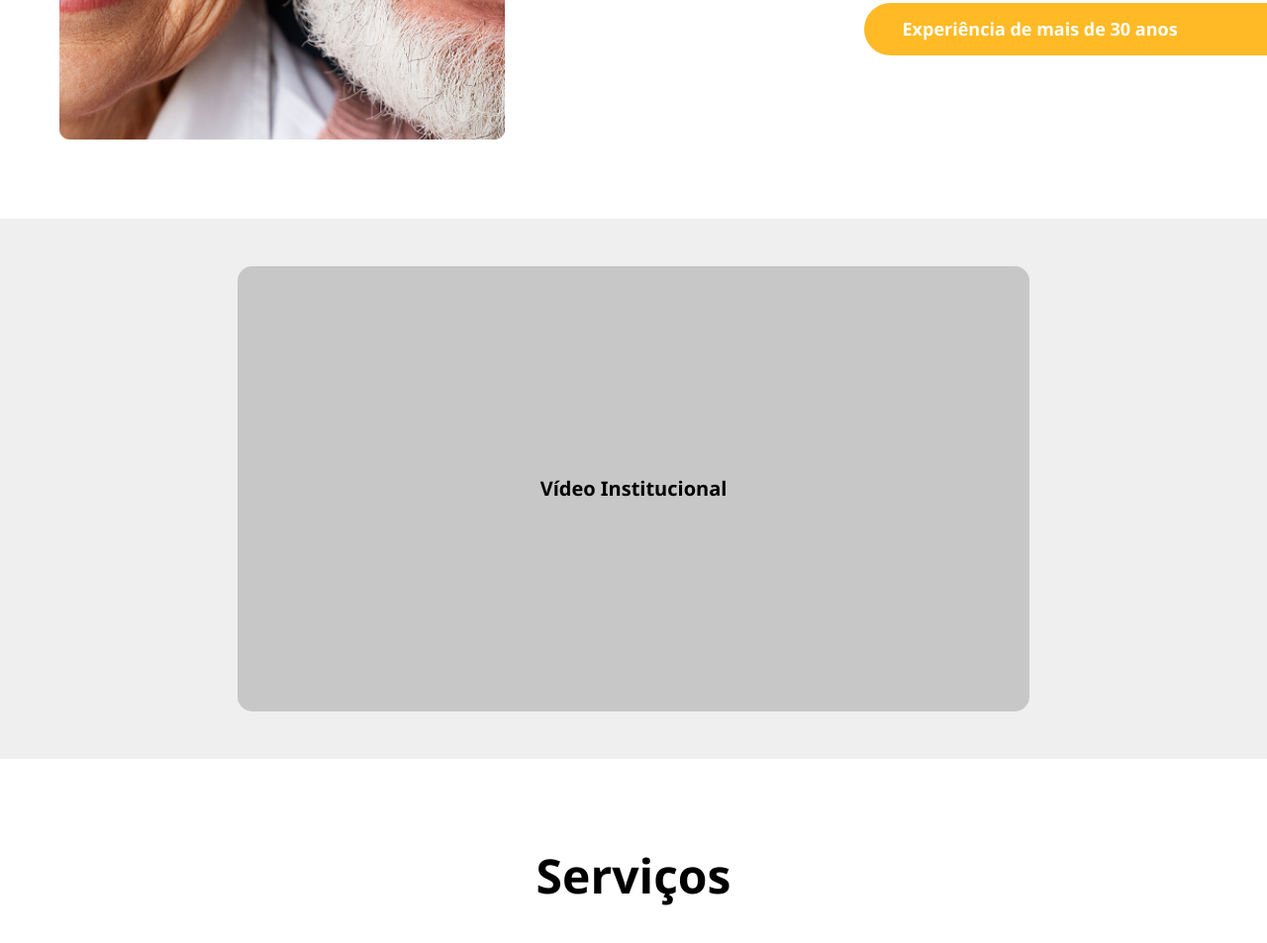
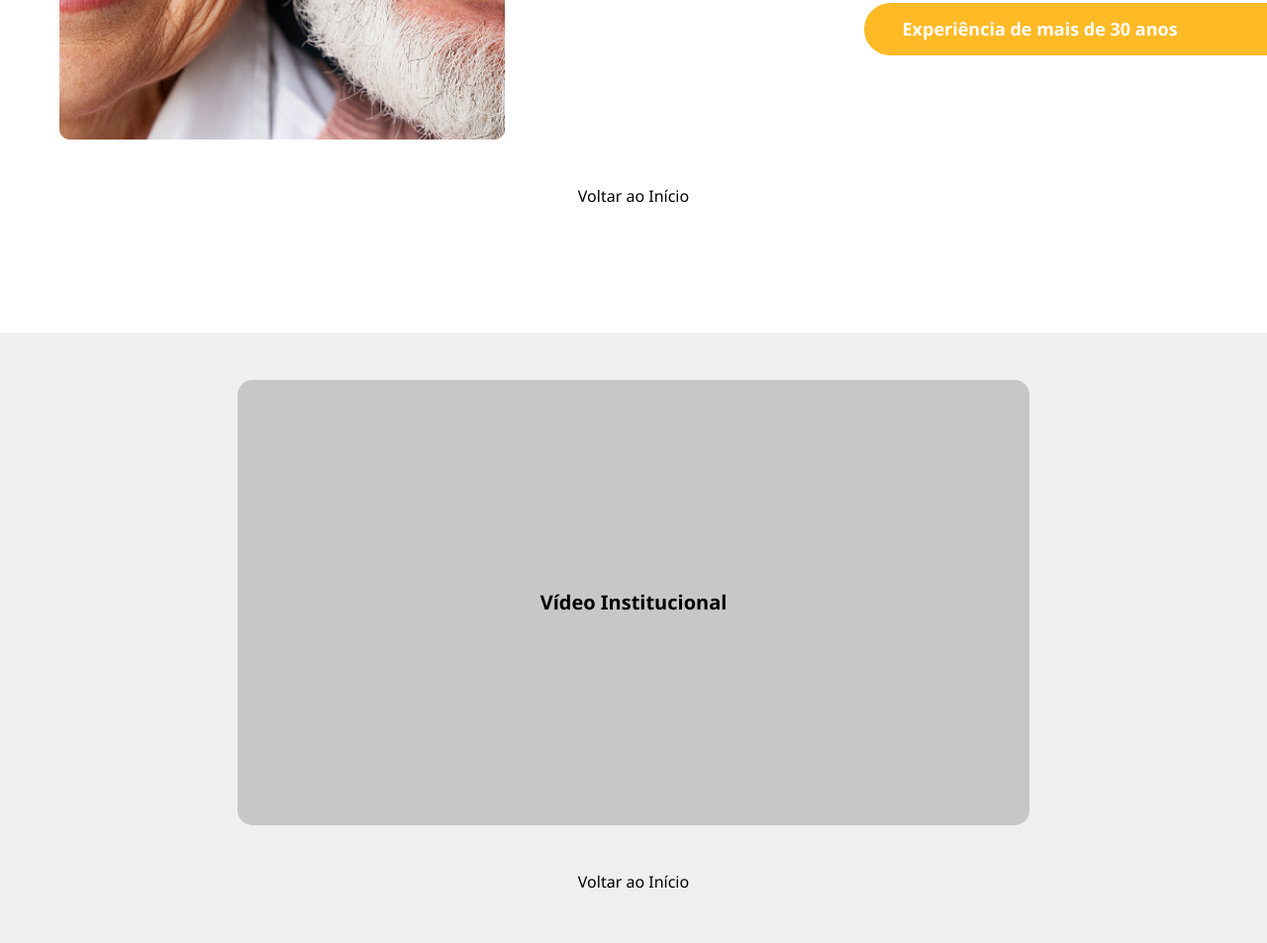
Before and after one commit to MiguelMagior/IHC-ATAPIL, a plain HTML site: page index.html in a window 1280 px wide. Shown: the part 1640-2593 px from the top of the page at 99% size. Drawn offline with nearby package versions, Linux system fonts and the light colour scheme.

Commit message:
feat: atalho voltar ao inicio

```diff
--- a/index.html
+++ b/index.html
@@ -51,12 +51,15 @@
                     <div class="item-who" style="background-color: #ffba26;">Experiência de mais de 30 anos</div>
                 </div>
             </div>
+            <a href="#inicio" class="voltar">Voltar ao Início</a>
         </section>
+
 
         <section class="content-video" aria-labelledby="titulo-video">
             <div class="back-video" role="img" aria-label="Espaço reservado para vídeo institucional">
                 <span id="titulo-video" style="font-weight: 600;">Vídeo Institucional</span>
             </div>
+            <a href="#inicio" class="voltar">Voltar ao Início</a>
         </section>
 
         <section id="servicos" class="content-services" aria-labelledby="titulo-servicos">
@@ -79,7 +82,9 @@
                     <img src="assets/travel.png" alt="Ícone representando viagens e excursões">
                 </article>
             </div>
+            <a href="#inicio" class="voltar">Voltar ao Início</a>
         </section>
+
 
         <section id="contato" class="content-contact" aria-labelledby="titulo-contato">
             <h2 id="titulo-contato" class="title">Contato</h2>
@@ -96,14 +101,10 @@
                         em contato conosco por um dos canais abaixo:
                     </p>
 
-                    <br>
-
                     <h4>Endereço</h4>
                     <address>
                         <p>Rua Fabricio de Góes, 436 - Jardim Morro Azul<br>Limeira - SP</p>
                     </address>
-
-                    <br>
 
                     <h4>Contatos</h4>
                     <ul>
--- a/style.css
+++ b/style.css
@@ -80,7 +80,7 @@ body {
 .content-nav a {
     text-decoration: none;
     font-weight: 500;
-    font-size: var(--font-sm);
+    font-size: var(--font-md);
     transition: color 0.3s ease;
     white-space: nowrap;
 }
@@ -128,7 +128,7 @@ body {
     text-decoration: none;
     transition: all 0.3s ease;
     width: fit-content;
-    font-size: var(--font-base);
+    font-size: var(--font-md);
     border: none;
 }
 
@@ -254,6 +254,7 @@ body {
 /* ===== SEÇÃO VÍDEO ===== */
 .content-video {
     display: flex;
+    flex-direction: column;
     justify-content: center;
     align-items: center;
     min-height: clamp(21.875rem, 50vh, 31.25rem);
@@ -605,3 +606,18 @@ body {
         page-break-after: always;
     }
 }
+
+/*LINK VOLTAR AO TOPO*/
+.voltar{
+    margin: auto;
+    padding: 45px;
+    font-size: --font-sm;
+}
+
+.voltar{
+    text-decoration: none;
+}
+
+.voltar:hover {
+    color: var(--primary-blue);
+}
```
